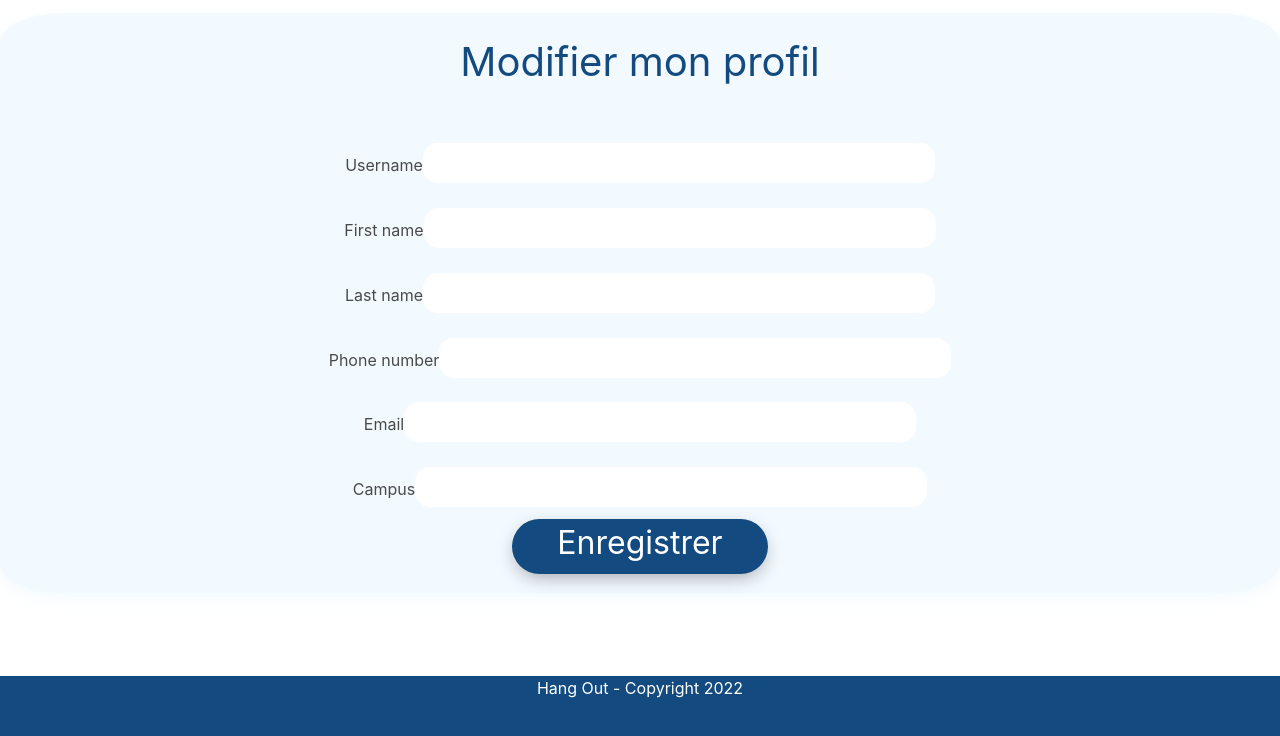
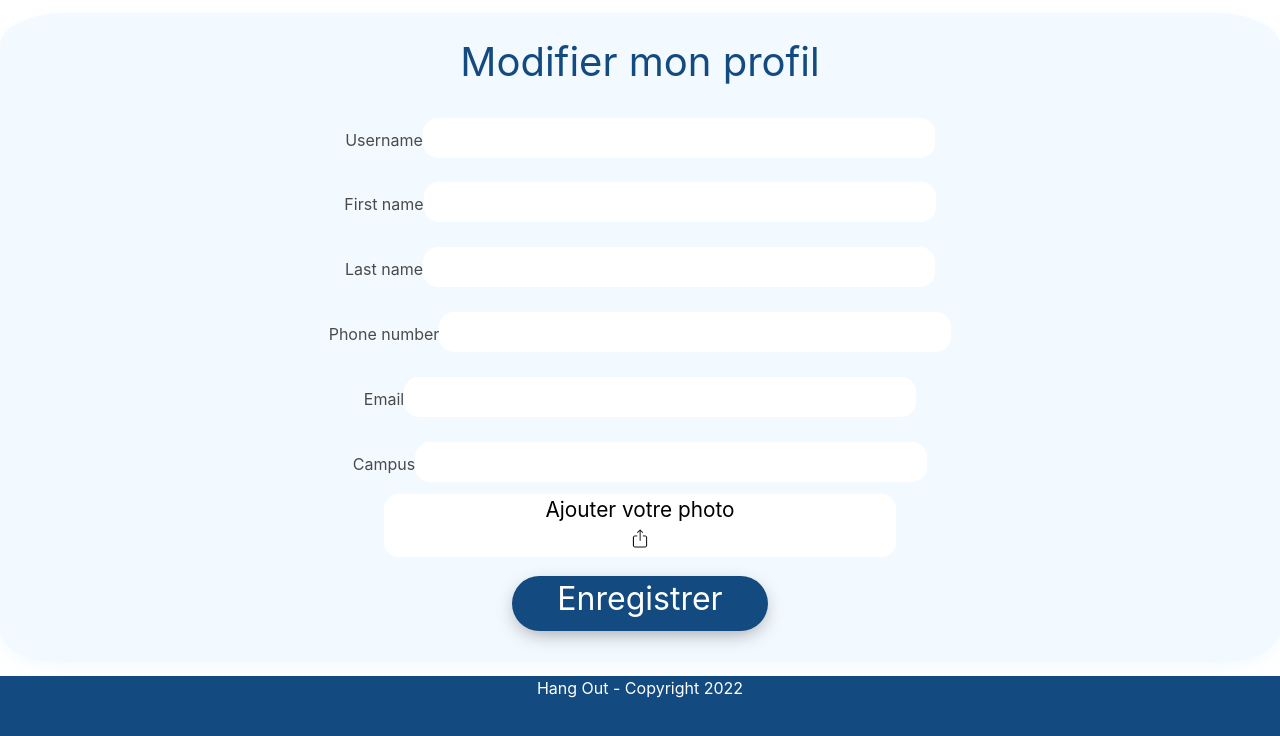
Before and after one commit to gillesLaudoux/ProjectSortir, a Symfony app: template templates/modifyProfile/user.html.twig in a window 1280 px wide. Shown: the part 64-800 px from the top of the page. Run offline with Twig, Linux system fonts and the light colour scheme; the template is opened without the code that fills it, so the values that code supplies are empty; form fields are guessed from the names that the template uses; some libraries are stand-ins or nearby versions.

Commit message:
modif css

```diff
--- a/public/CSS/detailuser.css
+++ b/public/CSS/detailuser.css
@@ -37,8 +37,8 @@
 }
 
 .infos{
-padding-top: 5%;
-    padding-bottom: 8%;
+    padding-top: 5%;
+    padding-bottom: 4%;
 
 }
 button{
@@ -54,7 +54,7 @@ button{
     box-shadow: 0 6px 20px -5px rgba(0, 0, 0, 0.4);
     position: relative;
     cursor: pointer;
-    padding-bottom: 2%;
+    padding-bottom: 1%;
 }
 
 button:hover {
--- a/public/CSS/modifyuser.css
+++ b/public/CSS/modifyuser.css
@@ -13,12 +13,10 @@
 }
 
 .modifprofil h1{
-    padding-bottom: 2%;
+
     font-size: 2.5em;
     color: #134A80;
 
-}
-.infos{
 }
 
 .info{
@@ -56,6 +54,22 @@ div select{
     cursor: text;
 
 }
+.label\+icon{
+    background-color: white;
+    width: 40%;
+    margin-left: 30%;
+    box-shadow: 0 6px 20px -20px rgba(0, 0, 0, 0.1);
+    border-radius: 15px;
+    color: black;
+    margin-top: 1%;
+    margin-bottom: 1.5%;
+    font-size: 1.3em;
+
+}
+img{
+    width: 4%;
+    height: 4%;
+}
 
 button{
     width: 20%;
@@ -73,6 +87,13 @@ button{
     padding-bottom: 10px;
 }
 
+.msgflash{
+    margin-top: 1%;
+    color: green;
+    font-size: 1.2em;
+    font-weight: bolder;
+}
+
 /*RESPONSIVE*/
 @media screen and (max-width: 640px) {
     .modifprofil{
--- a/src/Controller/UserController.php
+++ b/src/Controller/UserController.php
@@ -58,7 +58,7 @@ class UserController extends AbstractController
         if ($form->isSubmitted() && $form->isValid()) {
             $entityManager->persist($user);
             $entityManager->flush();
-            $this->addFlash('success', 'Vous avez bien modifié votre profil ! Bien ouej');
+            $this->addFlash('success', 'Profil mis à jour !');
 
             return $this->render('modifyProfile/user.html.twig', ['form' =>$form->createView()]);
         }
--- a/templates/avatar/register.html.twig
+++ b/templates/avatar/register.html.twig
@@ -22,10 +22,10 @@
         <div class="sousdivupload">
             {{ form_row(avatarForm.Avatar) }}
         </div>
-
-            <button>Envoyer</button>
+        {{ form_end(avatarForm) }}
+{#        <a href="{{ path('', {'username': app.user.username}) }}"><button>Envoyer</button></a>#}
 
 
-        {{ form_end(avatarForm) }}
+
     </div>
 {% endblock %}
--- a/templates/modifyProfile/user.html.twig
+++ b/templates/modifyProfile/user.html.twig
@@ -38,13 +38,17 @@
     <div class="info">
         {{ form_row(form.campus) }}
     </div>
+    <div class="label+icon">
+        <p>Ajouter votre photo</p>
+        <a href="{{ path('avatar_register') }}"><img src="{{ asset('images/icons8-upload-64.png') }}" alt=""></a>
+    </div>
 
 
     <button type="submit" class="btn">Enregistrer</button>
     {{ form_end(form) }}
 
 
-
+    <div class="msgflash">
         {% for success in app.flashes('success') %}
             {{ success }}
         {% endfor %}
```
Also changed, not shown: src/Form/UserType.php (+7 -7 lines), public/uploads/avatar/avatar-620cc3ca5383f.png (added), public/uploads/avatar/avatar-620cc7292e220.png (added), public/uploads/avatar/carbon-620cc34ad91c3.png (added), public/uploads/avatar/entreEee-620cc8749ed61.png (added), public/uploads/avatar/entreEee-620cc89203ef8.png (added), public/uploads/avatar/entreEee-620cc8976ada8.png (added). Lines whose indentation alone changed are shown as unchanged.
